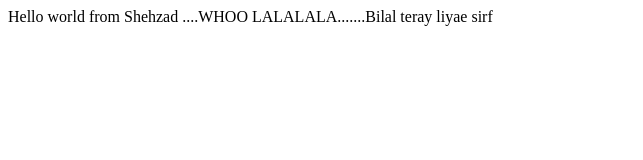
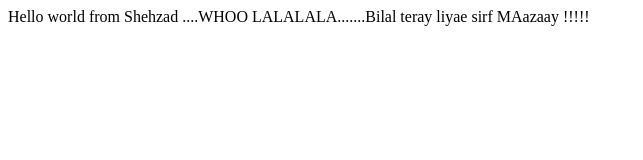
Before and after one commit to Shehzadamir11/bootcamp2020, a plain HTML site: page index.html in a window 1280 px wide. Shown: the whole page, without its empty margins (0-643 px from the left). Drawn offline with Linux system fonts and the light colour scheme.

Commit message:
Update index.html

```diff
--- a/index.html
+++ b/index.html
@@ -5,7 +5,11 @@
 </head>
 <body>
 
-    <div> Hello world from Shehzad ....WHOO LALALALA.......Bilal teray liyae sirf</div>
+    <div> Hello world from Shehzad ....WHOO LALALALA.......Bilal teray liyae sirf
+
+        MAazaay !!!!!
+
+    </div>
 
 </body>
 </html>
```
